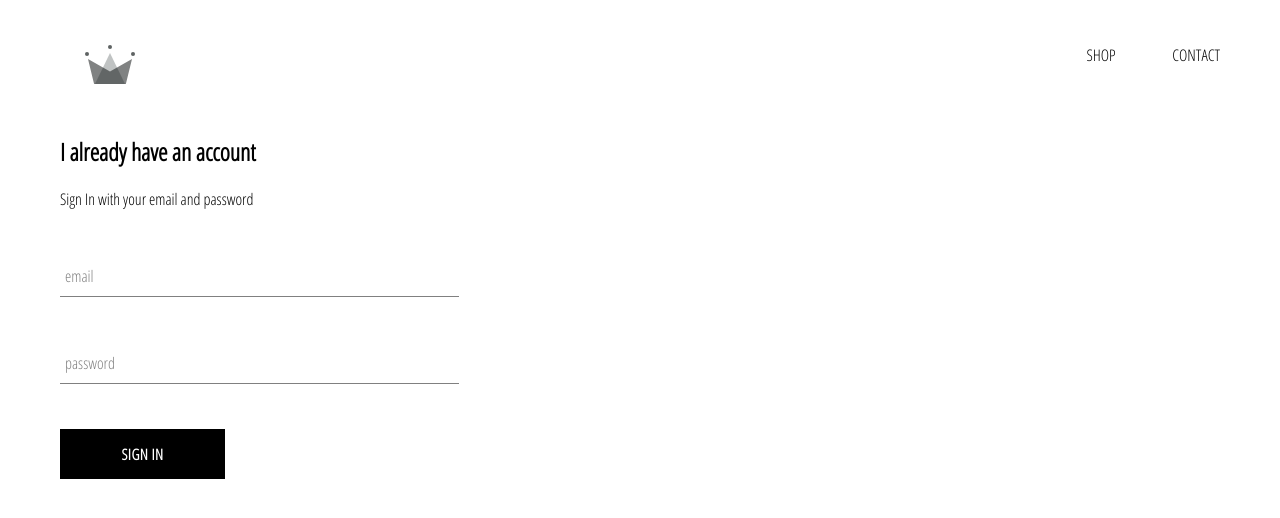
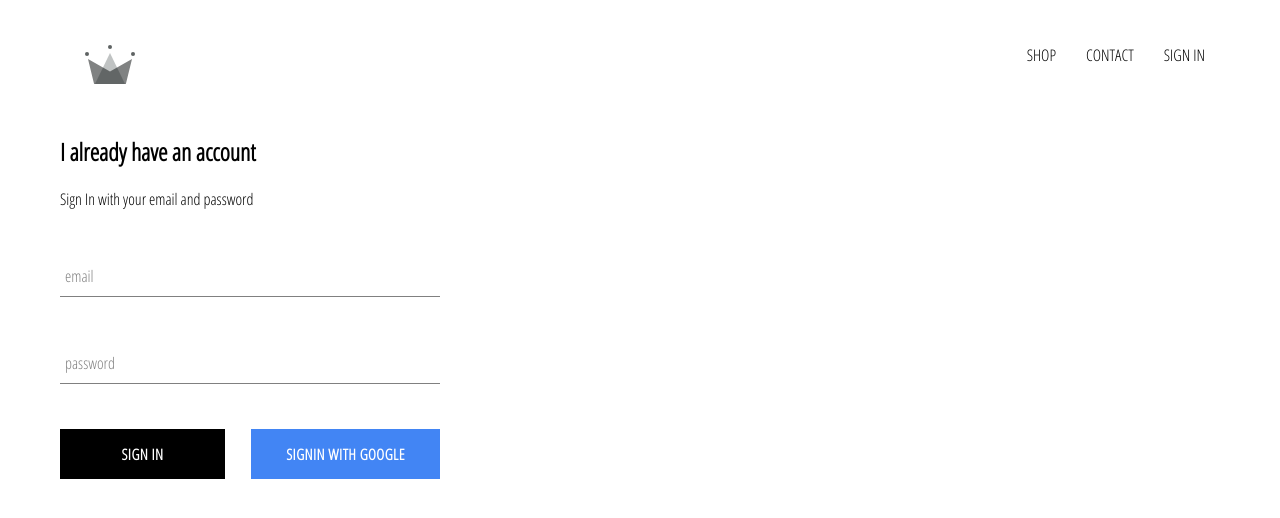
Before and after one commit to ajha1303/crwn-clothing, a React (Create React App) app: page /signin in a window 1280 px wide. Shown: the top 518 px of the page. Built offline with nearby package versions, Linux system fonts and the light colour scheme; no server answers.

Commit message:
integrated firebase into applicaation, created sign in page with sign in component and sign in with google

```diff
--- a/package.json
+++ b/package.json
@@ -6,6 +6,7 @@
     "@testing-library/jest-dom": "^5.11.4",
     "@testing-library/react": "^11.1.0",
     "@testing-library/user-event": "^12.1.10",
+    "firebase": "^8.8.0",
     "node-sass": "^6.0.1",
     "react": "^17.0.2",
     "react-dom": "^17.0.2",
--- a/src/App.css
+++ b/src/App.css
@@ -7,3 +7,7 @@
   text-decoration: none;
   color: black;
 }
+
+* {
+  box-sizing: border-box;
+}
--- a/src/App.js
+++ b/src/App.js
@@ -6,11 +6,35 @@
 import ShopPage from './pages/shop/shop.components'
 import SignInAndSignUpPage from './pages/sign-in-and-sign-up-page/sign-in-and-sign-up.components'
 import Header from './components/header/header.component'
+import { auth } from './firebase/firebase.utils'
 
-function App() {
+class App extends React.Component {
+  constructor() {
+    super();
+
+    this.state = {
+      currentUser: null
+    }
+  }
+
+  unsubscribeFromAuth = null
+
+  componentDidMount() {
+    this.unsubscribeFromAuth = auth.onAuthStateChanged(user => {
+      this.setState({ currentUser: user });
+
+      console.log(user);
+    })
+  }
+
+  componentWillUnmount() {
+    this.unsubscribeFromAuth();
+  }
+
+  render() {
     return (
       <div>
-      <Header />
+        <Header currentUser={this.state.currentUser} />
         <Switch>
           <Route exact path='/' component={HomePage} />
           <Route path='/shop' component={ShopPage} />
@@ -20,4 +44,6 @@
     );
   }
 
+}
+
 export default App;
--- a/src/components/custom-button/custom-button.component.jsx
+++ b/src/components/custom-button/custom-button.component.jsx
@@ -2,8 +2,8 @@
 
 import './custom-button.styles.scss';
 
-const CustomButton = ({ children, ...otherProps }) => (
-    <button className='custom-button' {...otherProps}>
+const CustomButton = ({ children, isGoogleSignIn, ...otherProps }) => (
+    <button className={`${isGoogleSignIn ? 'google-sign-in' : ''} custom-button`} {...otherProps}>
         {children}
     </button>
 );
--- a/src/components/custom-button/custom-button.styles.scss
+++ b/src/components/custom-button/custom-button.styles.scss
@@ -19,4 +19,14 @@
       color: black;
       border: 1px solid black;
     }
+
+    &.google-sign-in{
+      background-color: #4285f4;
+      color: white;
+
+      &:hover{
+        background-color: #357ae8;
+        border: none;
+      }
+    }
   }
--- a/src/components/header/header.component.jsx
+++ b/src/components/header/header.component.jsx
@@ -1,16 +1,23 @@
 import React from 'react';
 import { Link } from 'react-router-dom'
+import { auth } from '../../firebase/firebase.utils'
 import { ReactComponent as Logo } from '../../assets/crown.svg'
 import './header.styles.scss'
 
-const Header = () => (
+const Header = ({ currentUser }) => (
     <div className='header'>
         <Link className='logo-container' to="/">
             <Logo className='logo' />
         </Link>
         <div className='options'>
-            <Link className='options' to='/shop'>SHOP</Link>
-            <Link className='options' to='/shop'>CONTACT</Link>
+            <Link className='option' to='/shop'>SHOP</Link>
+            <Link className='option' to='/shop'>CONTACT</Link>
+            {
+                currentUser ?
+                    <div className='option' onClick={() => auth.signOut()}>SIGN OUT</div>
+                    :
+                    <Link className='option' to='/signin'>SIGN IN</Link>
+            }
         </div>
     </div>
 )
--- a/src/components/header/header.styles.scss
+++ b/src/components/header/header.styles.scss
@@ -12,7 +12,7 @@
   }
 
   .options {
-      width: 30%;
+    width: 50%;
     height: 100%;
     display: flex;
     align-items: center;
@@ -20,6 +20,7 @@
 
     .option {
       padding: 10px 15px;
+      cursor: pointer;
     }
   }
 }
--- a/src/components/sign-in/sign-in.component.jsx
+++ b/src/components/sign-in/sign-in.component.jsx
@@ -1,6 +1,7 @@
 import React from 'react'
 import FormInput from '../../components/form-input/form-input.component'
 import CustomButton from '../../components/custom-button/custom-button.component'
+import { signInWithGoogle } from '../../firebase/firebase.utils'
 import './sign-in.styles.scss'
 
 class SignIn extends React.Component {
@@ -35,7 +36,11 @@
                     <FormInput name='email' type='email' handleChange={this.handleChange} label='email' value={this.state.email} required />
                     <FormInput name='password' type='password' handleChange={this.handleChange} label='password' value={this.state.email} required />
 
-                    <CustomButton type="submit"> Sign In </CustomButton>
+                    <div className='buttons'>
+                        <CustomButton type="submit"> Sign In </CustomButton>
+                        <CustomButton onClick={signInWithGoogle} isGoogleSignIn> SignIn with Google </CustomButton>
+                    </div>
+
                 </form>
             </div>
         )
--- a/src/components/sign-in/sign-in.styles.scss
+++ b/src/components/sign-in/sign-in.styles.scss
@@ -1,9 +1,14 @@
 .sign-in {
-    width: 30vw;
+    width: 380px;
     display: flex;
     flex-direction: column;
 
     .title {
         margin: 10px 0;
     }
+
+    .buttons{
+        display: flex;
+        justify-content: space-between;
+    }
 }
--- /dev/null
+++ b/src/firebase/firebase.utils.js
@@ -0,0 +1,24 @@
+import firebase from 'firebase/app';
+import 'firebase/firestore';
+import 'firebase/auth';
+
+const config = {
+    apiKey: "AIzaSyBiUzg_CeqNoCLx81ozfTUHHlbO46py2aw",
+    authDomain: "crwn-db-1303.firebaseapp.com",
+    projectId: "crwn-db-1303",
+    storageBucket: "crwn-db-1303.appspot.com",
+    messagingSenderId: "119589355827",
+    appId: "1:119589355827:web:242f715c3b426f1b2ffe46",
+    measurementId: "G-C5HXDF2G5Y"
+};
+
+firebase.initializeApp(config);
+
+export const auth = firebase.auth();
+export const firestore = firebase.firestore();
+
+const provider = new firebase.auth.GoogleAuthProvider();
+provider.setCustomParameters({ prompt: 'select_account ' });
+export const signInWithGoogle = () => auth.signInWithPopup(provider);
+
+export default firebase;
```
Also changed, not shown: 1 other file (tests, documents, lock files or other folders). Lines whose indentation alone changed are shown as unchanged.
